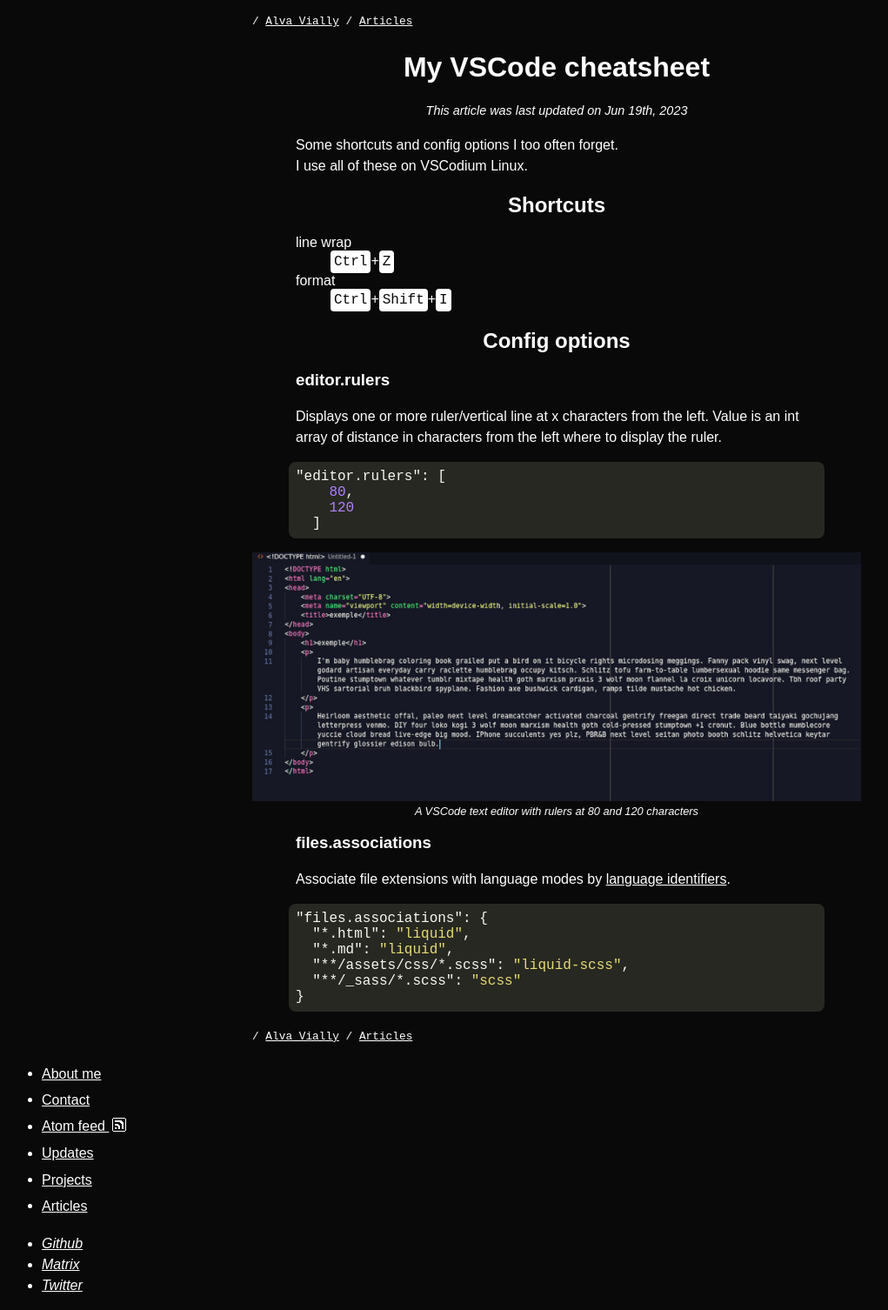
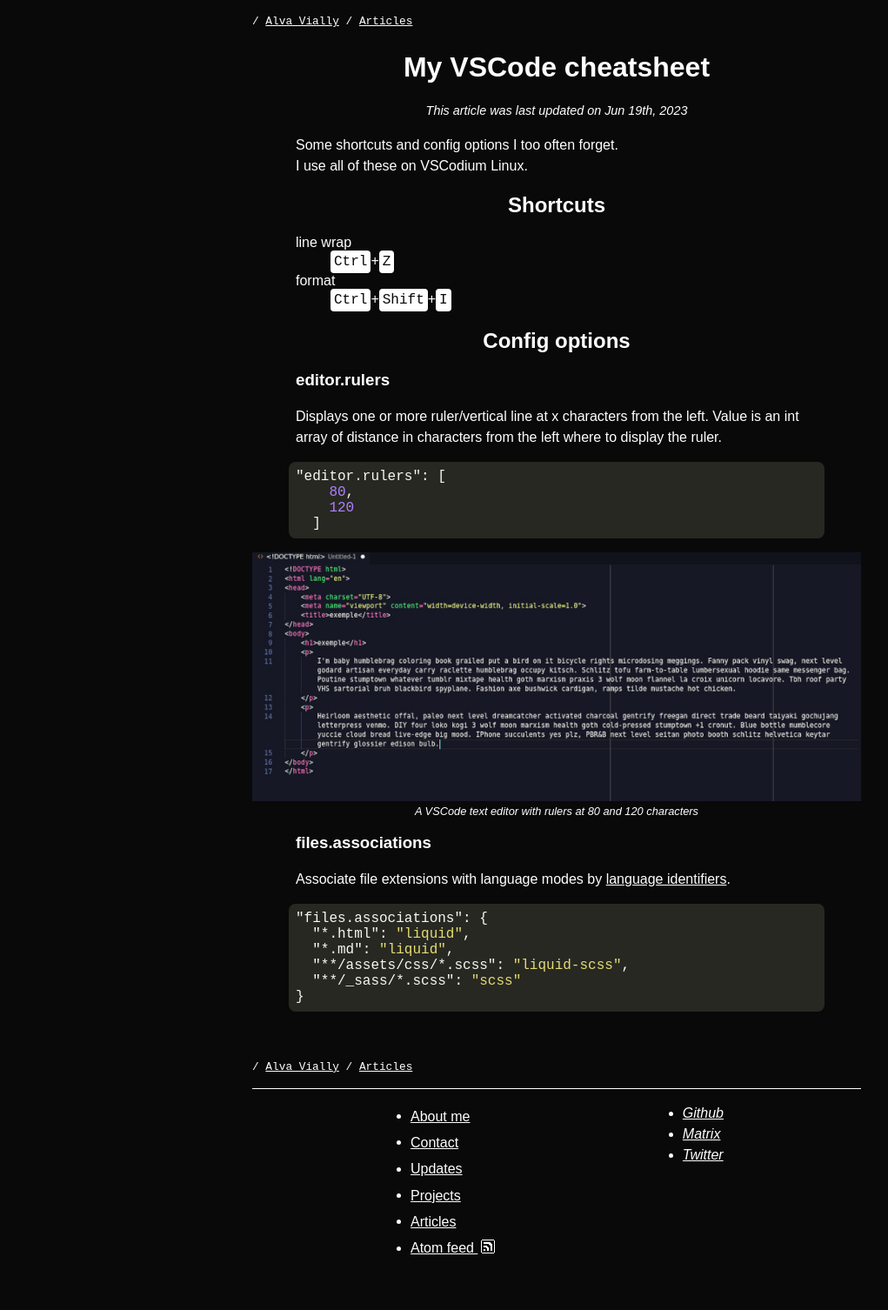
Before and after one commit to alva-v/personal-website, a Jekyll site: the page built from articles/_posts/2023-06-19-vscode-cheatsheet.html, in a window 1280 px wide. Shown: the whole page at 87% size, without its empty margins (0-1021 px from the left). Built offline with Jekyll 4.4.1, drawn with Linux system fonts in a browser that asks for light colours; after the commit the page ends 1475 px from its top, so only the background shows below that.

Commit message:
Style footer

```diff
--- a/_data/nav.csv
+++ b/_data/nav.csv
@@ -1,7 +1,7 @@
 text,link,in_home,icon
 About me,/about-me,1,
 Contact,/contact,1,
-Atom feed,/feed.xml,1,feed
 Updates,/updates,0,
 Projects,/projects,0,
 Articles,/articles,0,
+Atom feed,/feed.xml,1,feed
--- a/_includes/footer.html
+++ b/_includes/footer.html
@@ -1,5 +1,6 @@
 <footer>
   {% include breadcrumb.html %}
+  <div>
     {% include nav.html %}
     <address>
       <ul>
@@ -11,4 +12,5 @@
         {% endfor %}
       </ul>
     </address>
+  </div>
 </footer>
--- a/_sass/main.scss
+++ b/_sass/main.scss
@@ -59,7 +59,8 @@ main {
     }
 }
 
-p, li {
+p,
+li {
     line-height: 1.5em;
 }
 
@@ -78,6 +79,10 @@ figure figcaption {
     text-align: center;
     font-style: italic;
     font-size: .8em;
+}
+
+figure pre {
+    overflow: scroll;
 }
 
 /*  Introduction alignment
@@ -208,7 +213,7 @@ kbd {
 }
 
 /* =============================================================================
-    Headers
+    Header
 ============================================================================= */
 
 p.date {
@@ -217,3 +222,24 @@ p.date {
     font-size: .9em;
     font-style: italic;
 }
+
+/* =============================================================================
+    Footer
+============================================================================= */
+
+footer>nav {
+    border-bottom-color: $color-main;
+    border-bottom-style: solid;
+    border-bottom-width: 1px;
+    margin-top: 4em;
+}
+
+footer div {
+    display: flex;
+    flex-wrap: wrap;
+    justify-content: space-between;
+    margin-left: auto;
+    margin-right: auto;
+    max-width: 400px;
+    padding-right: 1em;
+}
```
Lines whose indentation alone changed are shown as unchanged.
